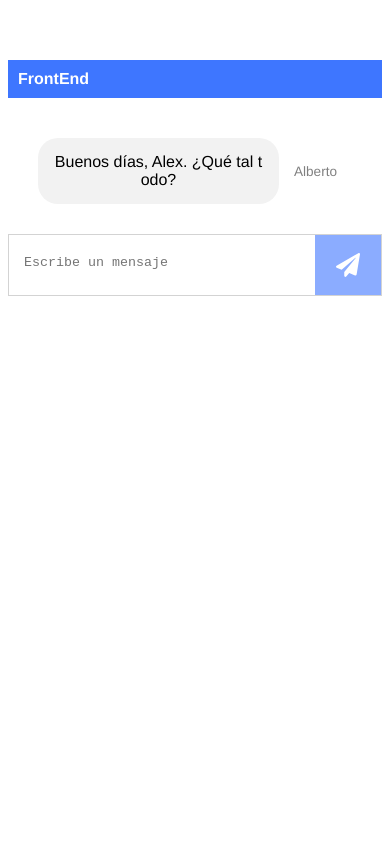
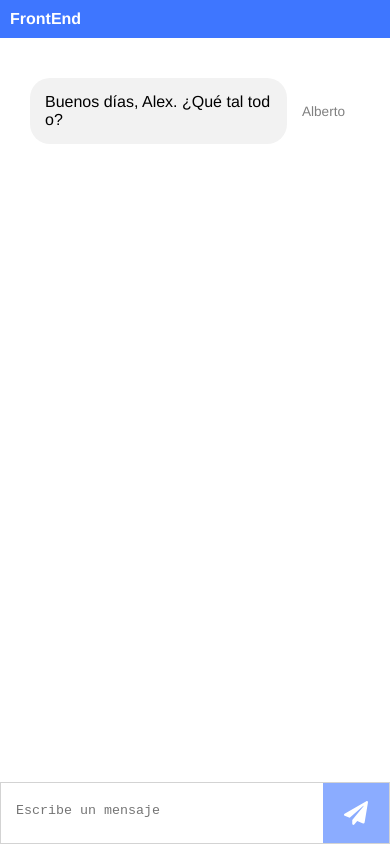
Before and after one commit to ricardopruiz/chat-demo, a Vue app: page / in a window 390 px wide. Built offline with nearby package versions, Linux system fonts and the light colour scheme.

Commit message:
Group all components into a wrapper, updated mobile behaviour

```diff
--- a/src/App.vue
+++ b/src/App.vue
@@ -1,72 +1,50 @@
 <template>
   <div id="app">
-    <BaseChatHeader />
-
-    <ChatMessageLog :conversationMessages="messageList" />
-
-    <ChatSendBar @newMessage="appendNewMessage" />
+    <ChatBody class="chat-body"/>
   </div>
 </template>
 
 <script>
-import BaseChatHeader from "./components/baseComponents/BaseChatHeader";
-import ChatMessageLog from "./components/ChatMessageLog";
-import ChatSendBar from "./components/ChatSendBar";
+
+import ChatBody from "./components/ChatBody"
 
 export default {
-  name: "ChatApp",
   components: {
-    BaseChatHeader,
-    ChatSendBar,
-    ChatMessageLog,
-  },
-  data() {
-    return {
-      text: "undefined",
-      messageList: [],
-      user: "Alex",
-      targetUser: "Alberto",
-    };
-  },
-
-  methods: {
-    createNewMessage(user, text, isReceived = false) {
-      const newMessage = {
-        id: this.messageList.length + 1,
-        user,
-        text,
-        isReceived,
-      };
-
-      this.messageList.push(newMessage);
-    },
-
-    appendFirstMessage() {
-      this.createNewMessage(
-        this.targetUser,
-        `Buenos días, ${this.user}. ¿Qué tal todo?`,
-        true
-      );
-    },
-
-    appendNewMessage(message) {
-      this.createNewMessage(this.user, message);
-    },
-  },
-
-  mounted() {
-    this.appendFirstMessage();
+    ChatBody
   }
 };
 </script>
 
-<style>
+<style lang="scss">
+html, body, #app {
+  height: 100vh;
+  width: 100vw;
+  padding: 0;
+  margin: 0;
+}
 #app {
+  display: flex;
+  justify-content: center;
+  align-items: center;
+
+
+
   font-family: Avenir, Helvetica, Arial, sans-serif;
   -webkit-font-smoothing: antialiased;
   -moz-osx-font-smoothing: grayscale;
-  text-align: center;
-  color: #2c3e50;
-  margin-top: 60px;
+
+
+  .chat-body{
+    height: 500px;
+    width: 600px;
+    border: 10px solid black;
+
+    @media (max-width: 768px) {
+      height: inherit;
+      width: inherit;
+      border: 0;
+    }
+  }
 }
+
 </style>
--- /dev/null
+++ b/src/components/ChatBody.vue
@@ -0,0 +1,68 @@
+<template>
+  <div class="chat-body">
+    <BaseChatHeader />
+    <ChatMessageLog :conversationMessages="messageList" />
+    <ChatSendBar @newMessage="appendNewMessage" />
+  </div>
+</template>
+
+<script>
+import BaseChatHeader from "./baseComponents/BaseChatHeader";
+import ChatMessageLog from "./ChatMessageLog";
+import ChatSendBar from "./ChatSendBar";
+
+export default {
+  components: {
+    BaseChatHeader,
+    ChatSendBar,
+    ChatMessageLog,
+  },
+  data() {
+    return {
+      text: "undefined",
+      messageList: [],
+      user: "Alex",
+      targetUser: "Alberto",
+    };
+  },
+
+  methods: {
+    createNewMessage(user, text, isReceived = false) {
+      const newMessage = {
+        id: this.messageList.length + 1,
+        user,
+        text,
+        isReceived,
+      };
+
+      this.messageList.push(newMessage);
+    },
+
+    appendFirstMessage() {
+      this.createNewMessage(
+        this.targetUser,
+        `Buenos días, ${this.user}. ¿Qué tal todo?`,
+        true
+      );
+    },
+
+    appendNewMessage(message) {
+      this.createNewMessage(this.user, message);
+    },
+  },
+
+  mounted() {
+    this.appendFirstMessage();
+  },
+};
+</script>
+
+<style lang="scss">
+.chat-body {
+  display: grid;
+  grid-template-rows: min-content auto min-content;
+
+  height: 100%;
+  width: 100%;
+}
+</style>
```
